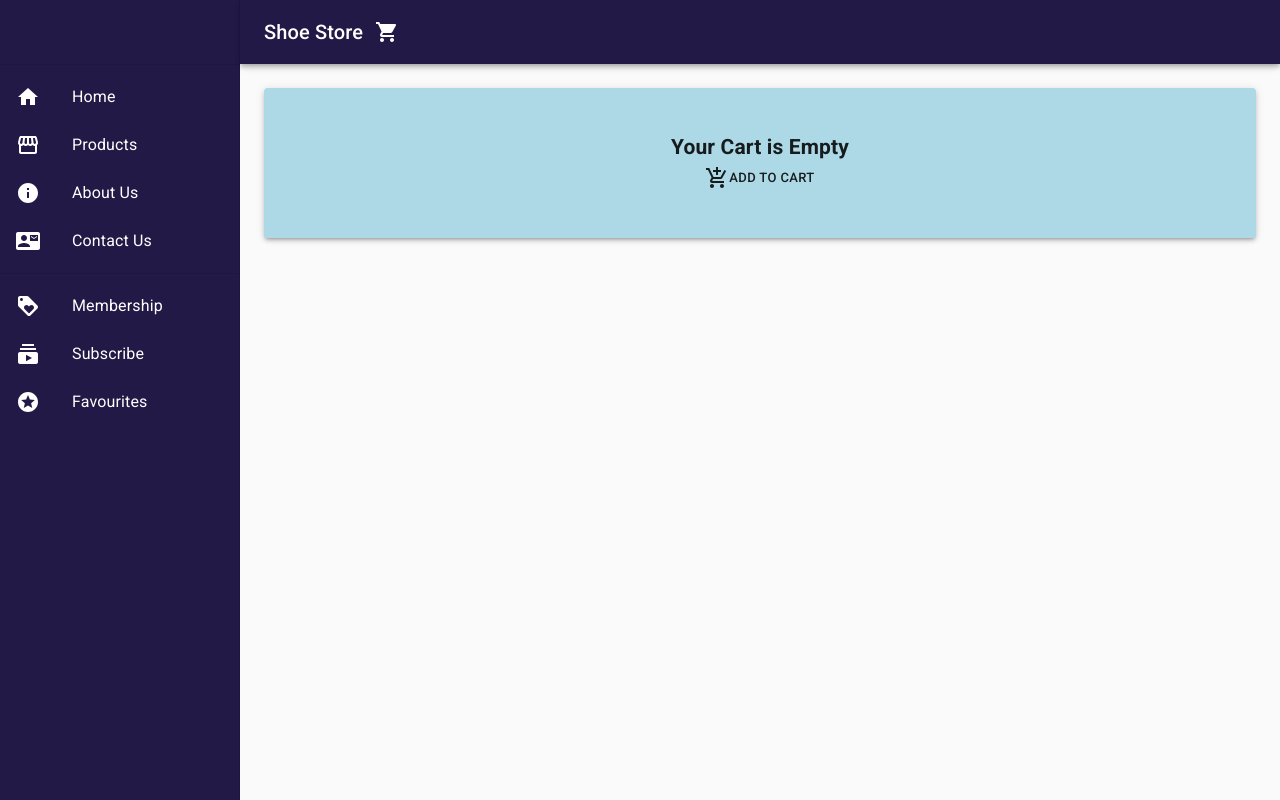
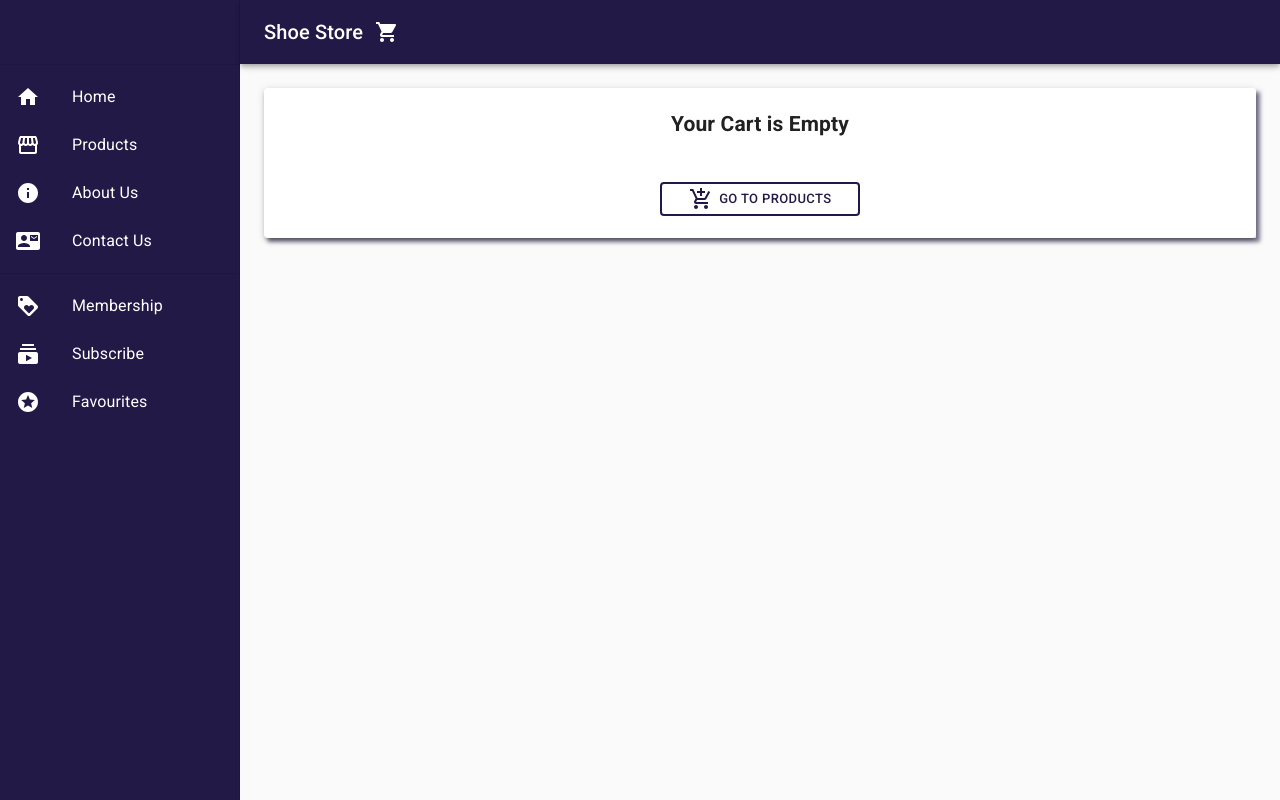
Before and after one commit to haris-aqeel/Bootcamp-Project-3, a React (Create React App) app: page /checkout in a window 1280 px wide. Built offline with nearby package versions, Linux system fonts and the light colour scheme.

Commit message:
Checkout in Process

```diff
--- a/src/Pages/Checkout.jsx
+++ b/src/Pages/Checkout.jsx
@@ -4,7 +4,7 @@ import Paper from "@material-ui/core/Paper";
 import { useStateValue } from "../States/GlobalState";
 import AddShoppingCartIcon from "@material-ui/icons/AddShoppingCart";
 import Button from "@material-ui/core/Button";
-
+import {Link} from 'react-router-dom'
 
 const useStyles = makeStyles((theme) => ({
   root: {
@@ -13,16 +13,41 @@ const useStyles = makeStyles((theme) => ({
     display: "flex",
     alignItems: "center",
     justifyContent: "center",
+    boxShadow: '4px 4px 4px rgba(12, 0, 50, 0.5)'
   },
   Paper: {
     width: "100%",
     height: "150px",
     display: "flex",
-    justifyContent: "center",
+    justifyContent: "space-around",
     alignItems: "center",
-    backgroundColor: "lightblue",
+    // backgroundColor: "lightblue",
     flexFlow: "column",
   },
+
+  Paper2: {
+    width: '400px',
+    display: "flex",
+    justifyContent: "space-around",
+    alignItems: "center",
+    // backgroundColor: "lightblue",
+    flexFlow: "row",
+  },
+
+  button: {
+    border: '2px solid rgba(12, 0, 50, 0.9)',
+    color: 'rgba(12, 0, 50, 0.9)',
+    width: '200px',
+    display: "flex",
+    justifyContent: "space-evenly",
+    alignItems: "center",
+    padding: '3px 20px',
+
+    "&:hover": {
+      backgroundColor: 'rgba(12, 0, 50, 0.9)',
+      color: '#fff'
+    }
+  }
 }));
 
 const Checkout = () => {
@@ -37,13 +62,39 @@ const Checkout = () => {
           <Button
             size="small"
             className={classes.button}
+            component= {Link}
+            to = '/product'
 
           >
-            <AddShoppingCartIcon /> Add to Cart
+            <AddShoppingCartIcon /> Go to Products
           </Button>
         </Paper>
       ) : (
-        <div className={classes.nonEmptyBasket}>Basket is not Empty</div>
+
+
+            basket.map((curr)=>{
+              return <Paper className={classes.Paper2} elevation={3}>
+                <div>
+                  <img
+                  src={curr.image}
+                  width="100px"
+                  height="100px"
+                  alt={curr.name}
+                  />
+                </div>
+
+                <div>
+                  <p>{curr.name}</p>
+                </div>
+
+                <div>
+                  <h3>{curr.price}</h3>
+                </div>
+              </Paper>
+            }
+            )
+
+
       )}
     </div>
   );
```
